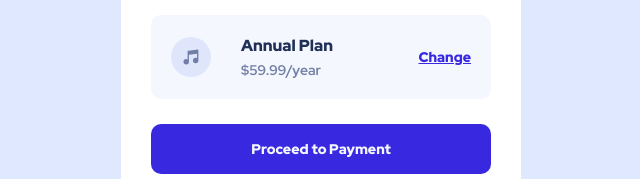
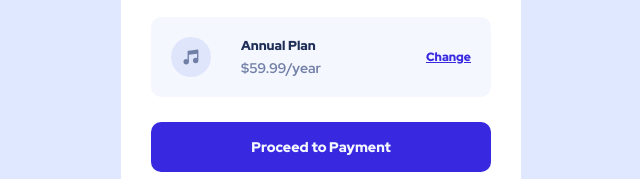
Before and after one commit to Ekojoecovenant/Frontend-Mentor, a plain HTML site: page Newbie/Order Summary Component/index.html in a window 1280 px wide. Shown: the part 442-621 px from the top of the page, 319-959 px from the left. Drawn offline with Linux system fonts and the light colour scheme.

Commit message:
Update styles.css

```diff
--- a/Newbie/Order Summary Component/styles.css
+++ b/Newbie/Order Summary Component/styles.css
@@ -98,7 +98,7 @@ h1 {
 }
 
 h2 {
-    font-size: 16px;
+    font-size: 13px;
     font-weight: 900;
     padding-bottom: 5px;
     color: hsl(223, 47%, 23%);
@@ -113,7 +113,7 @@ h2 {
 
 a {
     justify-self: right;
-    font-size: 14px;
+    font-size: 12px;
     color: hsl(245, 75%, 52%);
 }
 
```
